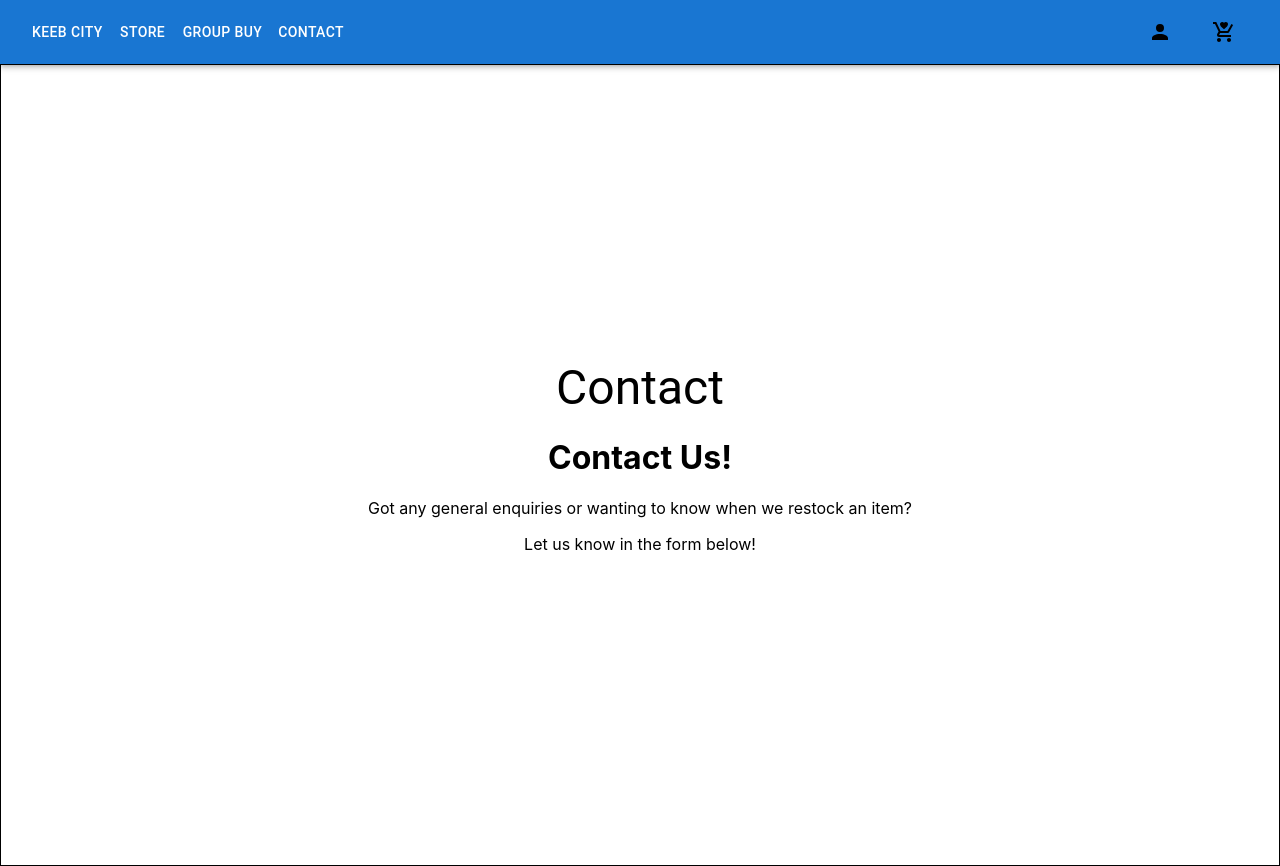
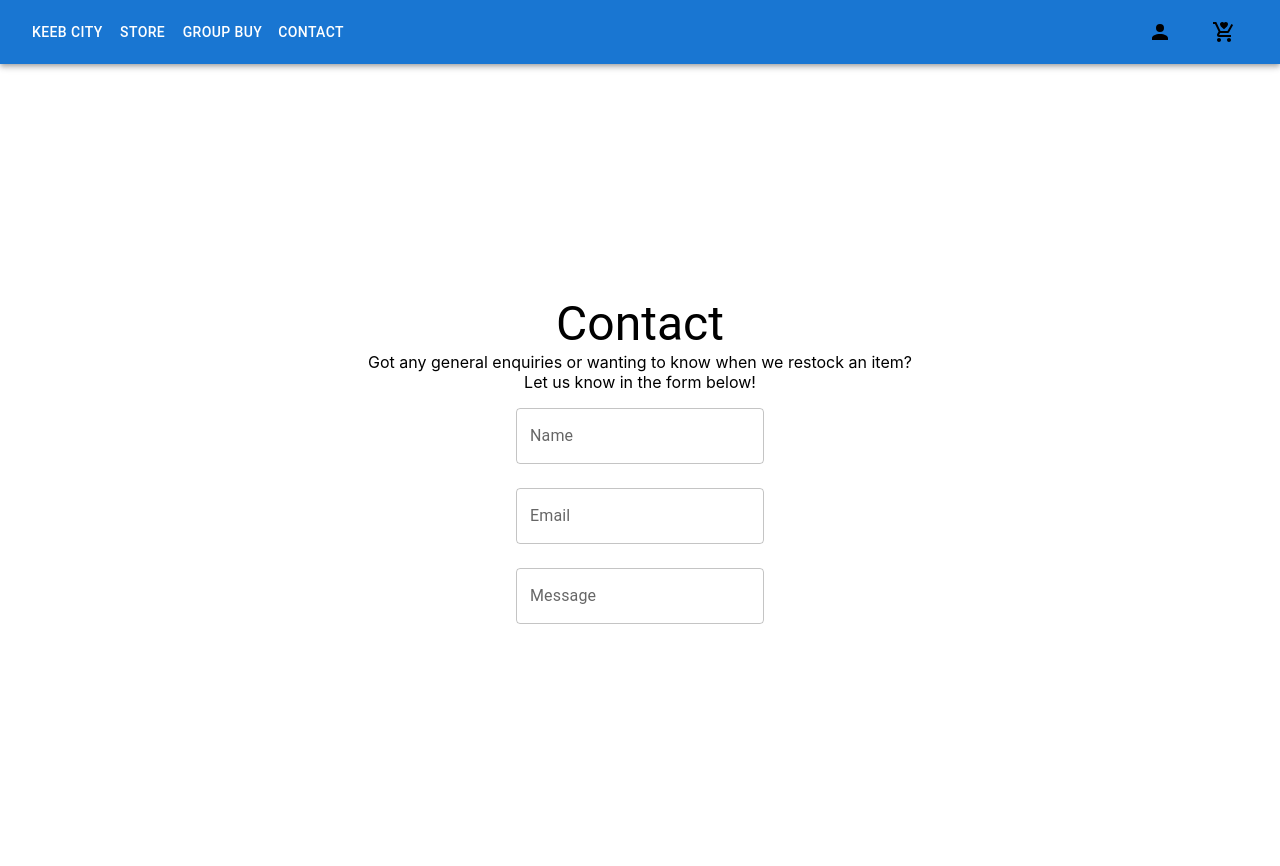
Before and after one commit to ChetanTakyar/Keyboard-Store, a React (Create React App) app in the folder online-store/: page /contact in a window 1280 px wide. Built offline with nearby package versions, Linux system fonts and the light colour scheme.

Commit message:
added form to contact page

```diff
--- a/online-store/src/components/ContactForm.js
+++ b/online-store/src/components/ContactForm.js
@@ -1,13 +1,45 @@
-import { Box } from "@mui/material";
+import { Box, Grid, TextField, Typography } from "@mui/material";
 import React, { Component } from "react";
 
 export default class ContactForm extends Component {
   render() {
     return (
       <Box>
-        <h1>Contact Us!</h1>
-        <p>Got any general enquiries or wanting to know when we restock an item? </p>
-        <p>Let us know in the form below! </p>
+        <Grid
+          container
+          spacing={0}
+          direction="column"
+          alignItems="center"
+          justifyContent="center">
+          <Typography
+            variant="p"
+            component="div">
+            Got any general enquiries or wanting to know when we restock an item?
+          </Typography>
+          <Typography
+            variant="p"
+            component="div">
+            Let us know in the form below!
+          </Typography>
+          <TextField
+            id="name-contact"
+            label="Name"
+            margin="normal"
+            variant="outlined"
+          />
+          <TextField
+            id="email-contact"
+            label="Email"
+            margin="normal"
+            variant="outlined"
+          />
+          <TextField
+            id="message-contact"
+            label="Message"
+            margin="normal"
+            variant="outlined"
+          />
+        </Grid>
       </Box>
     );
   }
--- a/online-store/src/pages/Contact.js
+++ b/online-store/src/pages/Contact.js
@@ -1,26 +1,27 @@
 import React, { Component } from "react";
 
-import { Box, Typography } from "@mui/material";
+import { Box, Grid, Typography } from "@mui/material";
 
 import ContactForm from "../components/ContactForm";
 
 export default class Contact extends Component {
   render() {
     return (
-      <Box
-        border="solid black 1px"
-        display="flex"
-        flexDirection="column"
-        height="100vh"
+      <Box>
+        <Grid
+          container
+          spacing={0}
+          direction="column"
           alignItems="center"
           justifyContent="center"
-        textAlign="center">
+          style={{ minHeight: "100vh" }}>
           <Typography
             variant="h3"
             component="div">
             Contact
           </Typography>
           <ContactForm />
+        </Grid>
       </Box>
     );
   }
```
Lines whose indentation alone changed are shown as unchanged.
